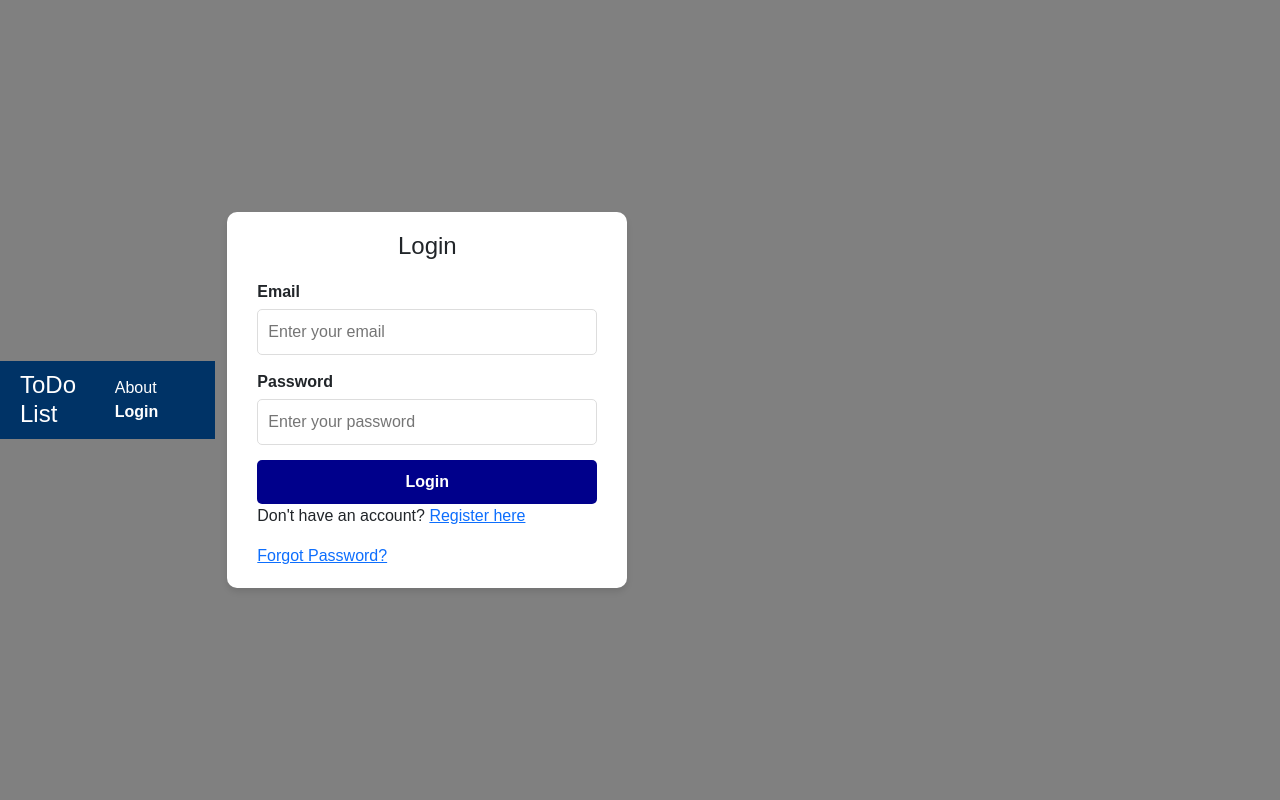
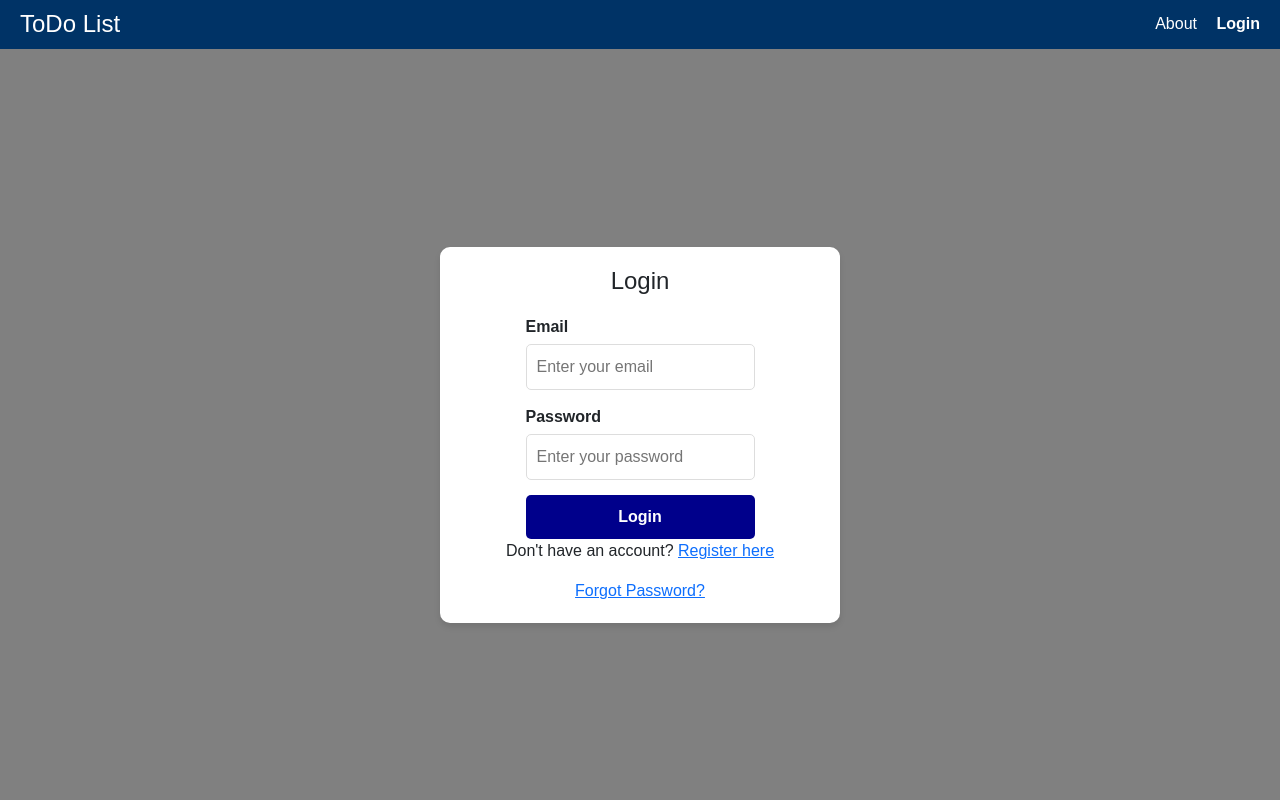
Before and after one commit to afrozetk/To-do-App, a Django app: page /login/ in a window 1280 px wide. Run offline with Django 5.2, Linux system fonts and the light colour scheme.

Commit message:
Added changes to nav bar
Adjusted nav bar to stick to top of page and wrap across, similiar to all other pages.

```diff
--- a/todo_app/static/login.css
+++ b/todo_app/static/login.css
@@ -5,19 +5,54 @@ body {
     margin: 0;
     padding: 0;
     display: flex;
+    flex-direction: column;
     justify-content: center;
     align-items: center;
     height: 100vh;
 }
+.header-container {
+    display: flex;
+    justify-content: space-between;
+    align-items: center;
+    padding: 10px 20px;
+    background-color: #003366;
+    color: white;
+    position: absolute;
+    top: 0;
+    left: 0;
+    width: 100%;
+}
 
+.app-name {
+    font-size: 24px;
+    margin: 0;
+}
+
+.nav-links a {
+    margin-left: 15px;
+    text-decoration: none;
+    color: white;
+    font-size: 16px;
+}
+
+.nav-links .login-button {
+    font-weight: bold;
+}
 /* Centered container for login */
 .login-container {
+    margin-top: 70px; /* Space for fixed navbar */
     background: white;
     padding: 20px 30px;
     border-radius: 10px;
     box-shadow: 0 4px 6px rgba(0, 0, 0, 0.1);
     width: 90%; /* Flexible width for smaller screens */
     max-width: 400px; /* Limit the width for larger screens */
+    display: flex;
+    flex-direction: column;
+    justify-content: center;
+    align-items: center;
+    margin-left: auto;
+    margin-right: auto;
 }
 
 /* Header style */
```
